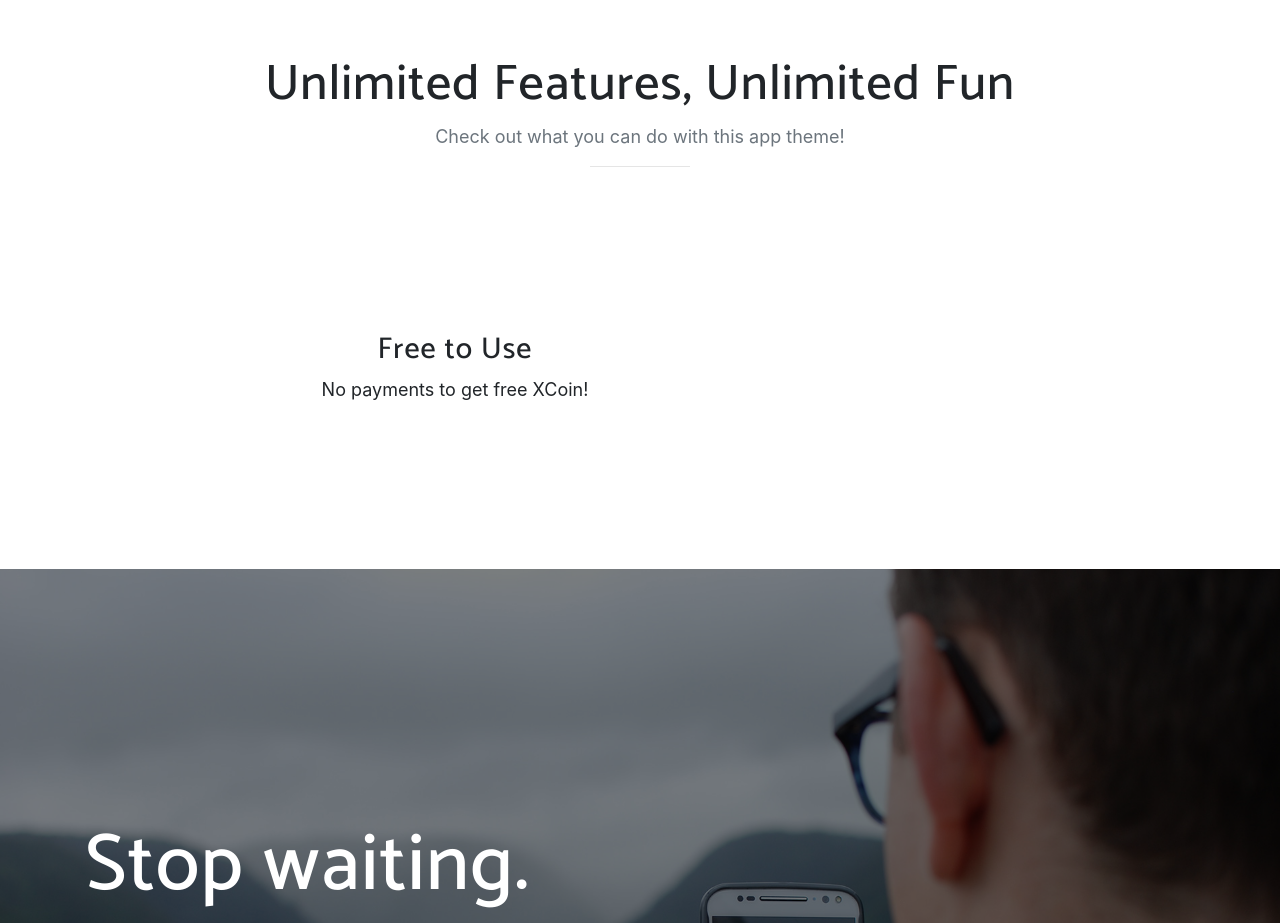
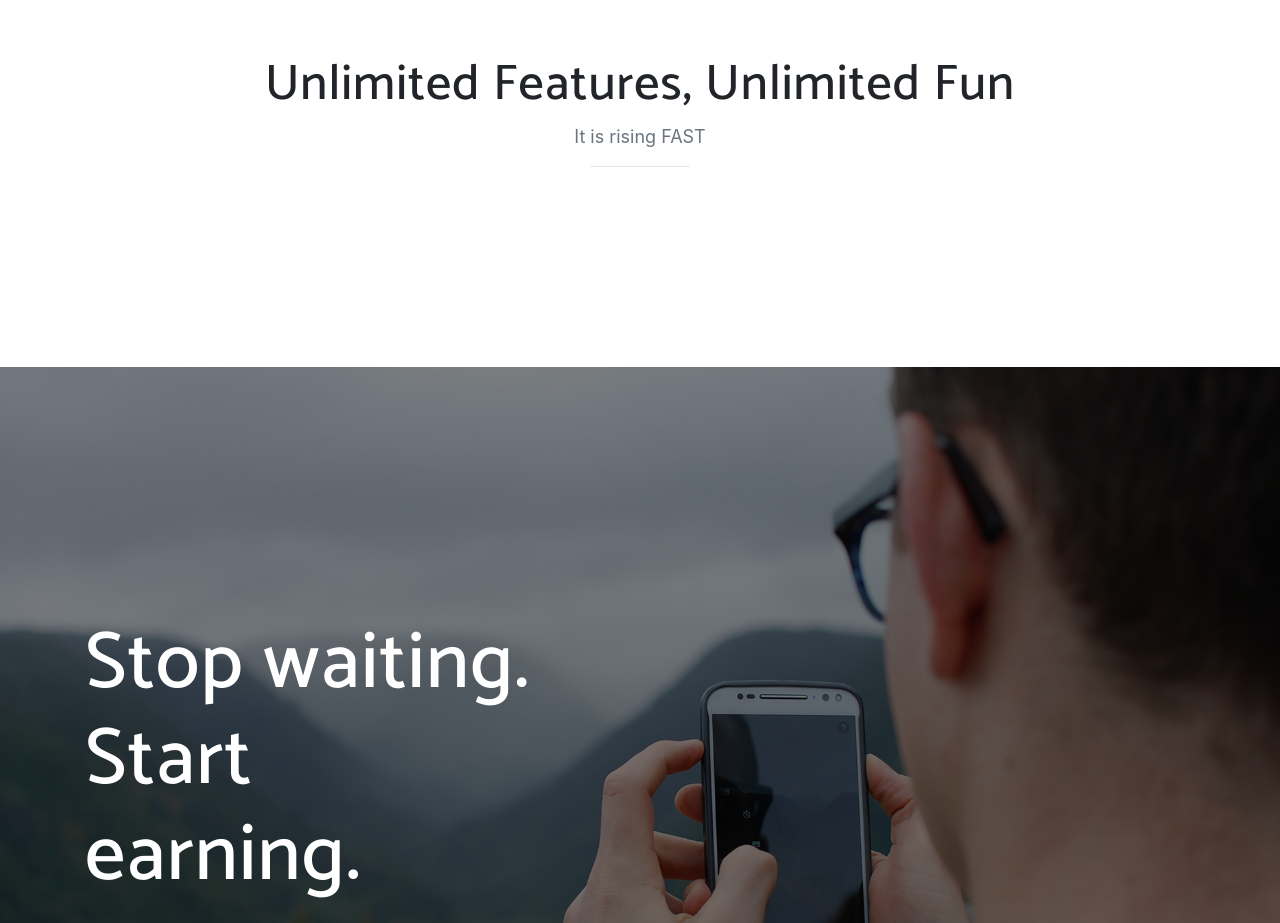
Before and after one commit to Coin-x/coin-x.github.io, a website with bundled scripts: page index.html in a window 1280 px wide. Shown: the part 1280-2203 px from the top of the page. Built offline with nearby package versions, Linux system fonts and the light colour scheme; a web font is replaced by a local one.

Commit message:
Update index.html

```diff
--- a/index.html
+++ b/index.html
@@ -69,22 +69,10 @@
     <div class="container">
       <div class="section-heading text-center">
         <h2>Unlimited Features, Unlimited Fun</h2>
-        <p class="text-muted">Check out what you can do with this app theme!</p>
+        <p class="text-muted">It is rising FAST</p>
         <hr>
       </div>
-        <div class="col-lg-8 my-auto">
-          <div class="container-fluid">
-            <div class="row">
-              <div style="margin:auto;" class="col-lg-6">
-                <div class="feature-item">
-                  <i class="cash-stack text-primary"></i>
-                  <h3>Free to Use</h3>
-                  <p>No payments to get free XCoin!</p>
-                </div>
-              </div>
-            </div>
-          </div>
-        </div>
+
       </div>
     </div>
   </section>
```
